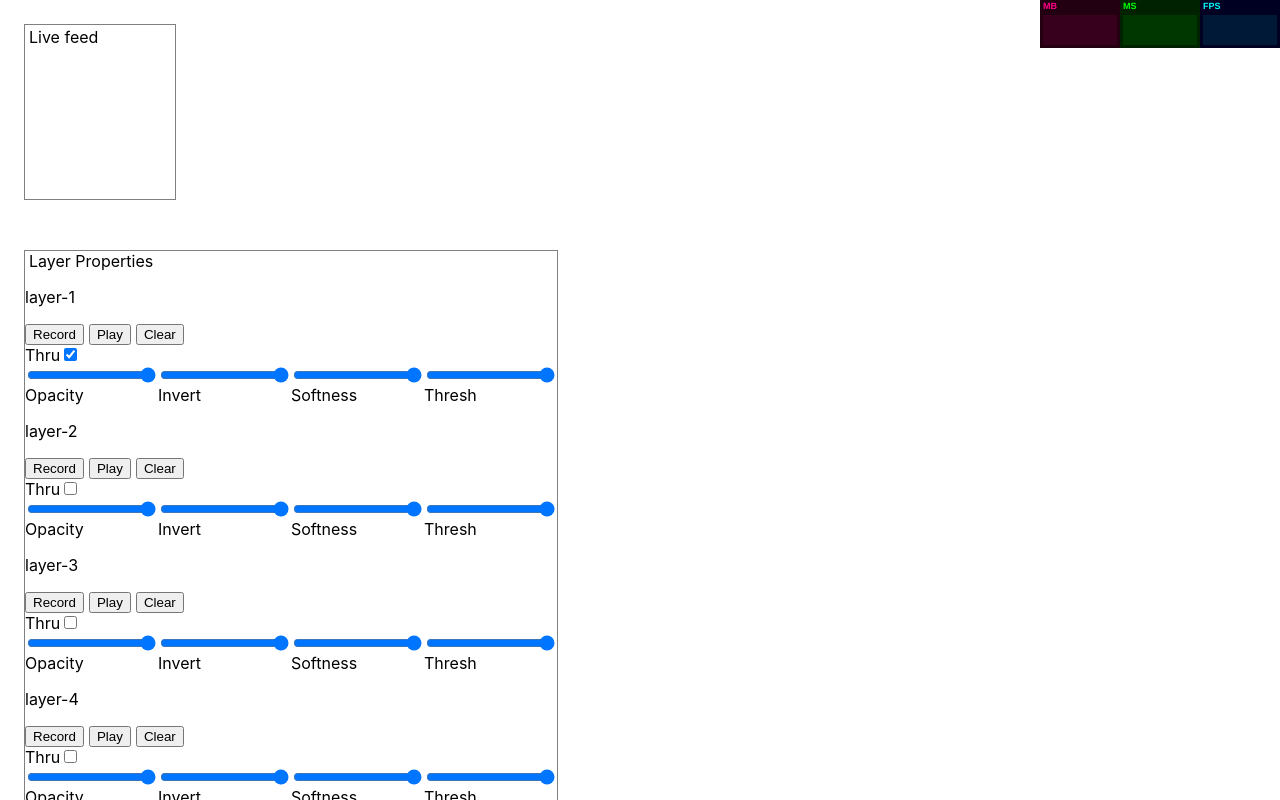
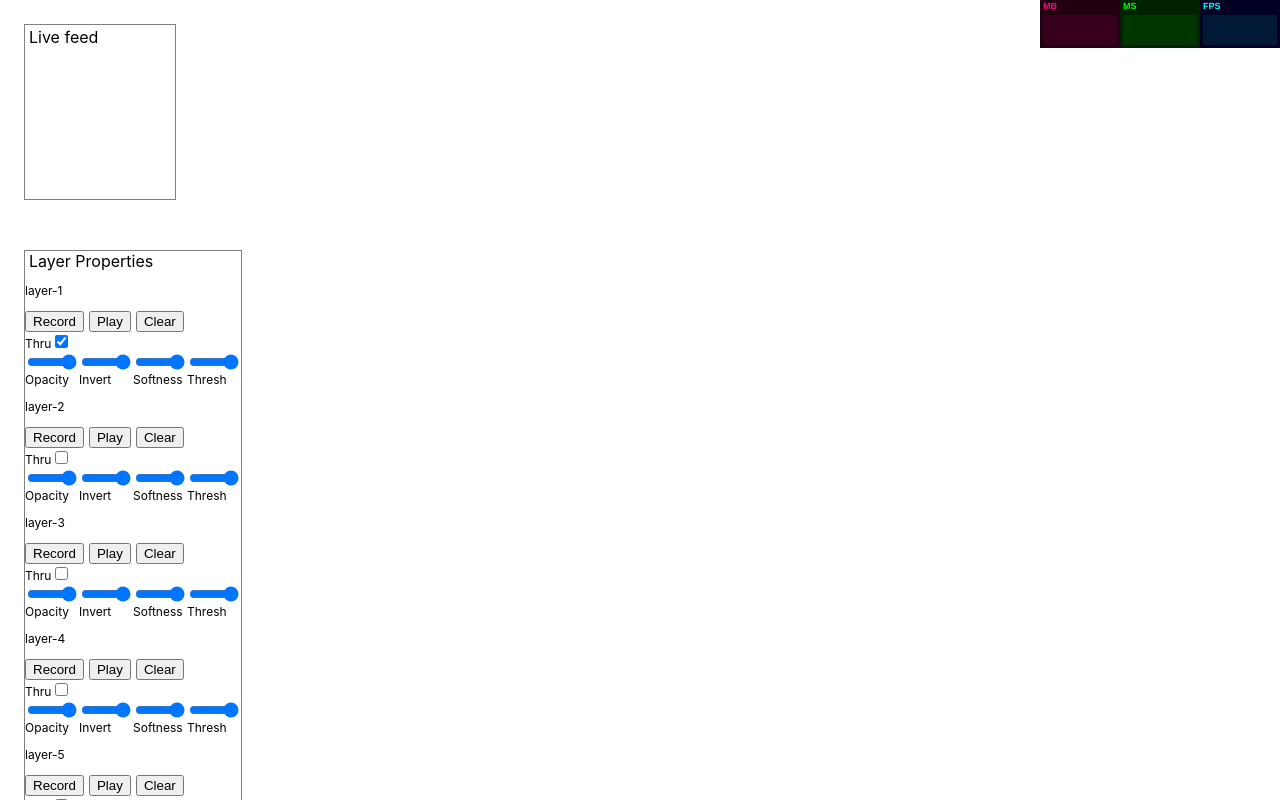
Before and after one commit to irllabs/livedraw-web, a React (Create React App) app: page / in a window 1280 px wide. Built offline with nearby package versions, Linux system fonts and the light colour scheme; no server answers.

Commit message:
Reduce input slider width and label size inside layer properties panel

```diff
--- a/src/app/components/layer-properties/layer-data/layer-data-panel.tsx
+++ b/src/app/components/layer-properties/layer-data/layer-data-panel.tsx
@@ -111,7 +111,7 @@ const LayerDataPanel: FC<LayerDataProps> = ({layer}): JSX.Element => {
 
 	return (
 		<>
-			<p>
+			<p style={{fontSize: '12px'}}>
 				{layer.name}
 			</p>
 
@@ -124,7 +124,7 @@ const LayerDataPanel: FC<LayerDataProps> = ({layer}): JSX.Element => {
 			</div>
 
 			<div>
-				<label htmlFor="live-view">
+				<label htmlFor="live-view" style={{fontSize: '12px'}}>
 					Thru
 				</label>
 				<input
@@ -145,8 +145,9 @@ const LayerDataPanel: FC<LayerDataProps> = ({layer}): JSX.Element => {
 						value={opacity * 100}
 						id={`opacity-${layer.name}`}
 						onChange={onOpacityChange}
+						style={{width: '50px'}}
 					/>
-					<label htmlFor={`opacity-${layer.name}`}>
+					<label htmlFor={`opacity-${layer.name}`} style={{fontSize: '12px'}}>
 						Opacity
 					</label>
 				</div>
@@ -159,8 +160,9 @@ const LayerDataPanel: FC<LayerDataProps> = ({layer}): JSX.Element => {
 						value={invert * 100}
 						id={`invert-${layer.name}`}
 						onChange={onInvertChange}
+						style={{width: '50px'}}
 					/>
-					<label htmlFor={`invert-${layer.name}`}>
+					<label htmlFor={`invert-${layer.name}`} style={{fontSize: '12px'}}>
 						Invert
 					</label>
 				</div>
@@ -173,8 +175,9 @@ const LayerDataPanel: FC<LayerDataProps> = ({layer}): JSX.Element => {
 						value={softness * 100}
 						id={`softness-${layer.name}`}
 						onChange={onSoftnessChange}
+						style={{width: '50px'}}
 					/>
-					<label htmlFor={`softness-${layer.name}`}>
+					<label htmlFor={`softness-${layer.name}`} style={{fontSize: '12px'}}>
 						Softness
 					</label>
 				</div>
@@ -187,8 +190,9 @@ const LayerDataPanel: FC<LayerDataProps> = ({layer}): JSX.Element => {
 						value={thresh * 100}
 						id={`thresh-${layer.name}`}
 						onChange={onThreshChange}
+						style={{width: '50px'}}
 					/>
-					<label htmlFor={`thresh-${layer.name}`}>
+					<label htmlFor={`thresh-${layer.name}`} style={{fontSize: '12px'}}>
 						Thresh
 					</label>
 				</div>
```
